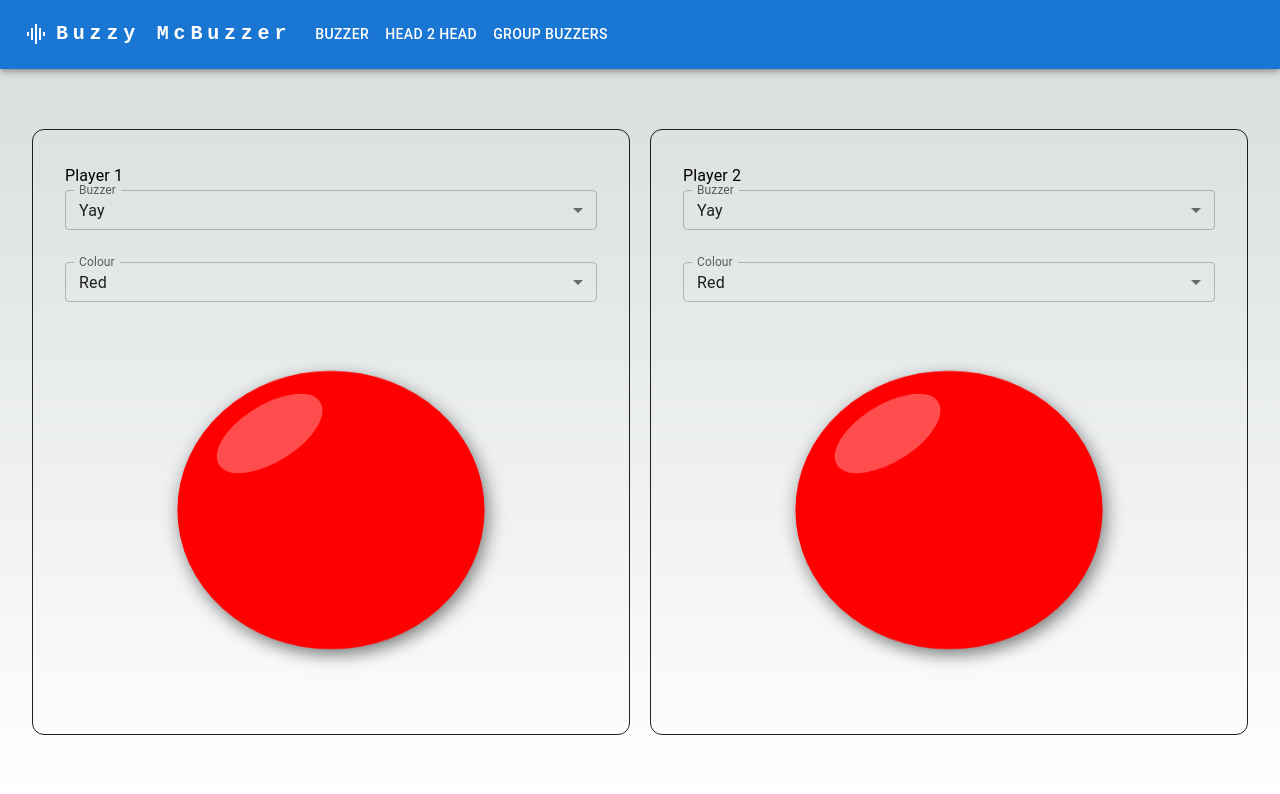
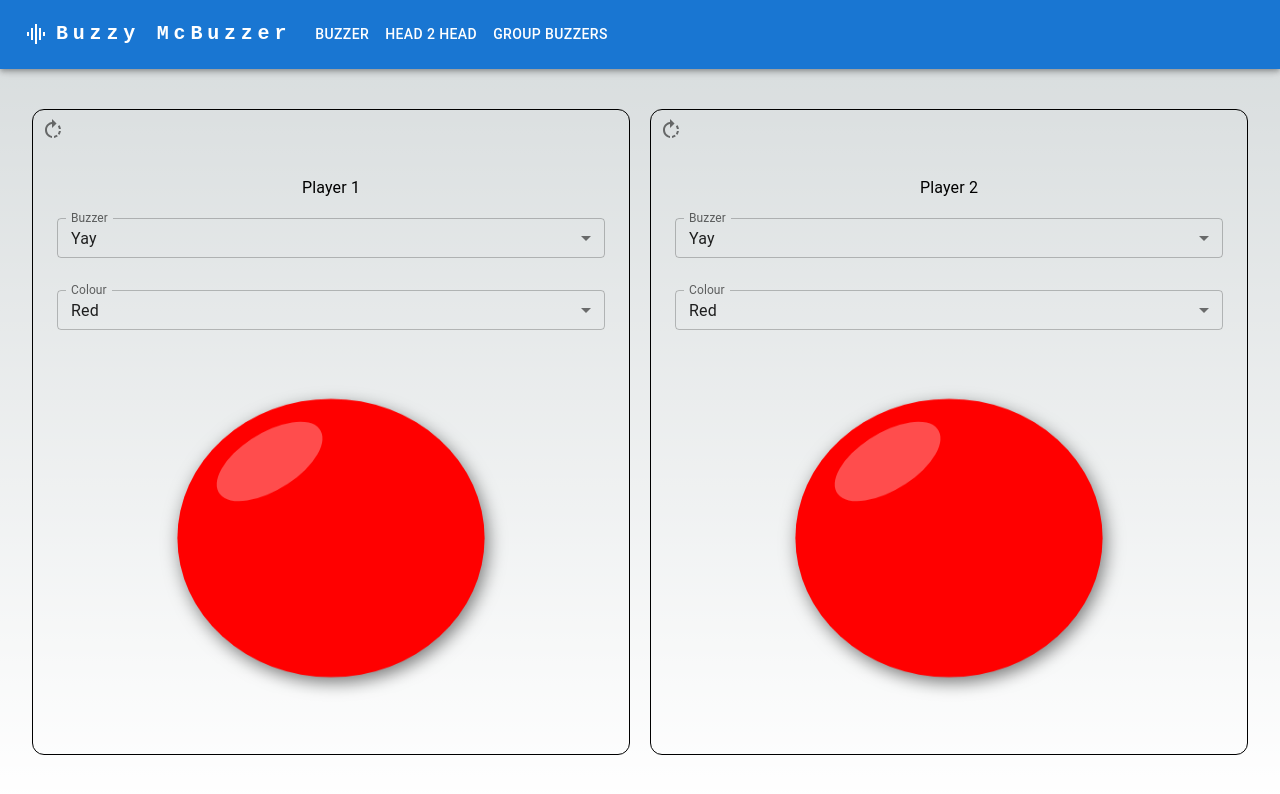
Before and after one commit to sw517/react-buzzer, a Next.js app: page /head-to-head in a window 1280 px wide. Shown: the top 794 px of the page. Built offline with nearby package versions, Linux system fonts and the light colour scheme.

Commit message:
Adds rotation on buzzer in head2head page

```diff
--- a/next.config.js
+++ b/next.config.js
@@ -1,12 +1,6 @@
 /** @type {import('next').NextConfig} */
 const nextConfig = {
   reactStrictMode: true,
-  experimental: {
-    appDir: true,
-  },
-  compiler: {
-    styledComponents: true,
-  },
 }
 
 module.exports = nextConfig
--- a/src/pages/head-to-head.tsx
+++ b/src/pages/head-to-head.tsx
@@ -1,17 +1,13 @@
 import { Inter } from 'next/font/google'
 import Buzzer from '@/ui/buzzer'
-import { Box, Typography, Modal, Button } from '@mui/material'
+import Box from '@mui/material/Box'
+import Modal from '@mui/material/Modal'
+import Button from '@mui/material/Button'
+import Typography from '@mui/material/Typography'
 import { useState, MouseEvent } from 'react'
 import styles from '@/styles/head-to-head.module.scss'
 
 const inter = Inter({ subsets: ['latin'] })
-const buzzerBoxStyles = {
-  border: '1px solid',
-  borderColor: 'text.primary',
-  p: 4,
-  borderRadius: 3,
-  width: '100%',
-}
 const modalBoxStyle = {
   position: 'absolute',
   top: '10%',
@@ -50,19 +46,22 @@ export default function HeadToHead() {
     <main
       className={`flex min-h-screen pt-24 px-8 pb-8 ${inter.className} ${styles['main']}`}
     >
-      <Box sx={buzzerBoxStyles}>
-        <Typography variant="subtitle1" className="mb-4">
-          Player 1
-        </Typography>
-        <Buzzer id="Player 1" size="small" onPress={onPress} />
-      </Box>
+      <Buzzer
+        id="Player 1"
+        size="small"
+        outlined
+        allowRotate
+        onPress={onPress}
+      />
       <div className={styles.spacer} />
-      <Box sx={buzzerBoxStyles}>
-        <Typography variant="subtitle1" className="mb-4">
-          Player 2
-        </Typography>
-        <Buzzer id="Player 2" size="small" onPress={onPress} />
-      </Box>
+      <Buzzer
+        id="Player 2"
+        size="small"
+        outlined
+        allowRotate
+        onPress={onPress}
+      />
+
       <Modal open={modalOpen} onClose={handleModalClose}>
         <Box sx={modalBoxStyle}>
           <Typography variant="h5">{lastBuzzerId} has buzzed in!</Typography>
--- a/src/styles/buzzer.module.scss
+++ b/src/styles/buzzer.module.scss
@@ -1,3 +1,28 @@
+.root--outlined {
+  border: solid currentColor 1px;
+  border-radius: 12px;
+}
+
+.inner--rotate-90 {
+  transform: rotate(90deg);
+}
+
+.inner--rotate-180 {
+  transform: rotate(180deg);
+}
+
+.inner--rotate-270 {
+  transform: rotate(270deg);
+}
+
+.inner--sideways {
+  height: 100vi;
+}
+
+.inner--outlined {
+  padding: 24px;
+}
+
 .button {
   width: 90vw;
   height: 90vw;
--- a/src/ui/buzzer/index.tsx
+++ b/src/ui/buzzer/index.tsx
@@ -6,15 +6,23 @@ import { useState } from 'react'
 import { SelectChangeEvent, SelectProps } from '@mui/material/Select'
 import Avatar from '@mui/material/Avatar'
 import Button from '@mui/material/Button'
+import IconButton from '@mui/material/IconButton'
+import RotateIcon from '@mui/icons-material/RotateRight'
+import Typography from '@mui/material/Typography'
 import { BuzzerOptions, ColorOptions } from '@/lib/definitions'
+import styles from '@/styles/buzzer.module.scss'
 
 export default function Buzzer({
   id,
   size,
+  outlined,
+  allowRotate,
   onPress,
 }: {
   id?: string
   onPress?: (arg0?: string) => void
+  outlined?: boolean
+  allowRotate?: boolean
   size?: SelectProps['size']
 }) {
   const [selectedBuzzerValue, setSelectedBuzzerValue] = useState(
@@ -26,6 +34,8 @@ export default function Buzzer({
   const [selectedCustomColor, setSelectedCustomColor] = useState('#ff0000')
 
   const [customColorModalOpen, setCustomColorModalOpen] = useState(false)
+
+  const [rotateClass, setRotateClass] = useState('')
 
   const handleBuzzerChange = (e: SelectChangeEvent) => {
     setSelectedBuzzerValue(e.target.value)
@@ -41,8 +51,46 @@ export default function Buzzer({
     onPress && onPress(id)
   }
 
+  const handleRotate = () => {
+    switch (rotateClass) {
+      case '':
+        setRotateClass('inner--rotate-90')
+        return
+      case 'inner--rotate-90':
+        setRotateClass('inner--rotate-180')
+        return
+      case 'inner--rotate-180':
+        setRotateClass('inner--rotate-270')
+        return
+      default:
+        setRotateClass('')
+    }
+  }
+
+  const rotatedSideways = ['rotate-90', 'rotate-270'].includes(rotateClass)
+
   return (
-    <div className="flex flex-col items-center justify-between">
+    <div className={`w-full relative ${outlined && styles['root--outlined']}`}>
+      {allowRotate && (
+        <IconButton
+          className="absolute top-0 right-0 z-10"
+          onClick={handleRotate}
+        >
+          <RotateIcon />
+        </IconButton>
+      )}
+      <div
+        className={`flex flex-col items-center justify-between ${
+          outlined && styles['inner--outlined']
+        } ${styles.inner} ${styles[rotateClass]} ${
+          rotatedSideways && styles['inner--sideways']
+        }`}
+      >
+        {id && (
+          <Typography variant="subtitle1" className="pb-4 text-left">
+            {id}
+          </Typography>
+        )}
         <div className="w-full">
           <div className="mb-8">
             <AudioSelect
@@ -94,5 +142,6 @@ export default function Buzzer({
           onPlay={handlePlay}
         />
       </div>
+    </div>
   )
 }
```
Lines whose indentation alone changed are shown as unchanged.
